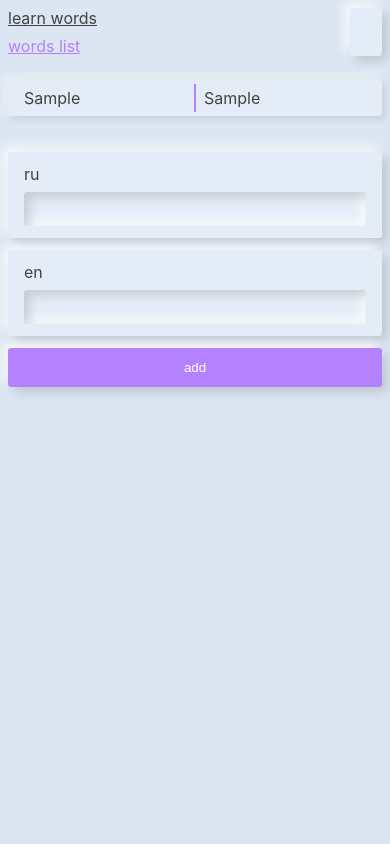
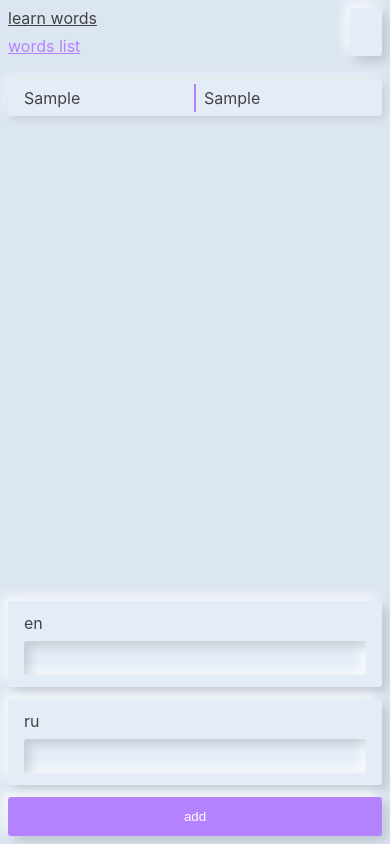
Before and after one commit to NaMax66/word-cards, a Vue app: page /words-list in a window 390 px wide. Both pictures are taken after typing "Sample", "Sample" into the empty fields and a click on the button "add". Built offline with nearby package versions, Linux system fonts and the light colour scheme; no server answers.

Commit message:
btn position change

```diff
--- a/src/components/AddPair.vue
+++ b/src/components/AddPair.vue
@@ -28,12 +28,12 @@
 <template>
   <form class="add-pair" @submit.prevent="addPair">
     <div class="form-item">
+      <label class="d-block mb-2" for="targetLang">{{ targetLang }}</label>
+      <input-base class="w-100" required id="targetLang" name="targetLang" />
+    </div>
+    <div class="form-item">
       <label class="d-block mb-2" for="userLang">{{ userLang }}</label>
       <input-base class="w-100" required id="userLang" name="userLang" />
-    </div>
-    <div class="form-item">
-      <label class="d-block mb-2" for="targetLang">{{ targetLang }}</label>
-      <input-base class="w-100" required id="targetLang" name="targetLang" />
     </div>
     <button-base class="p-3" type="submit" theme="accent">{{ $t('add') }}</button-base>
   </form>
@@ -49,6 +49,9 @@
 @media (max-width: 800px) {
   .add-pair {
     flex-direction: column;
+    position: fixed;
+    bottom: 8px;
+    width: calc(100% - 16px);
   }
 }
 
--- a/src/components/WordsTable.vue
+++ b/src/components/WordsTable.vue
@@ -28,11 +28,11 @@ export default defineComponent({
   <table class='word-table'>
     <tbody>
       <tr class="table-line" v-for="(pair, index) in wordList" :key="index">
-        <td class="body-cell">{{ pair.ru }}</td>
+        <td class="body-cell">{{ pair.en }}</td>
         <div class="separator"></div>
         <td class="body-cell">
           <div class="body-cell-content">
-            <span>{{ pair.en }}</span>
+            <span>{{ pair.ru }}</span>
             <button-base class="btn-delete" @click="remove(pair.id)">
               x
             </button-base>
```
